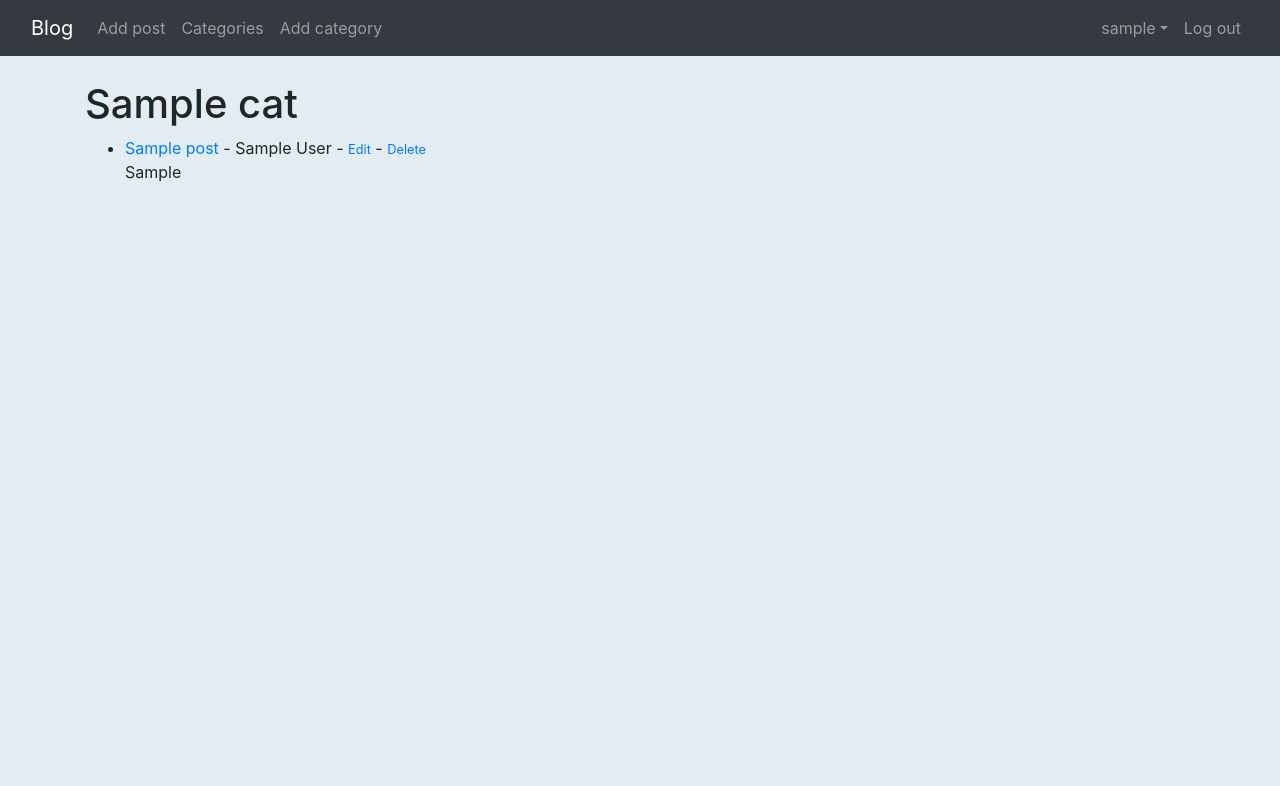
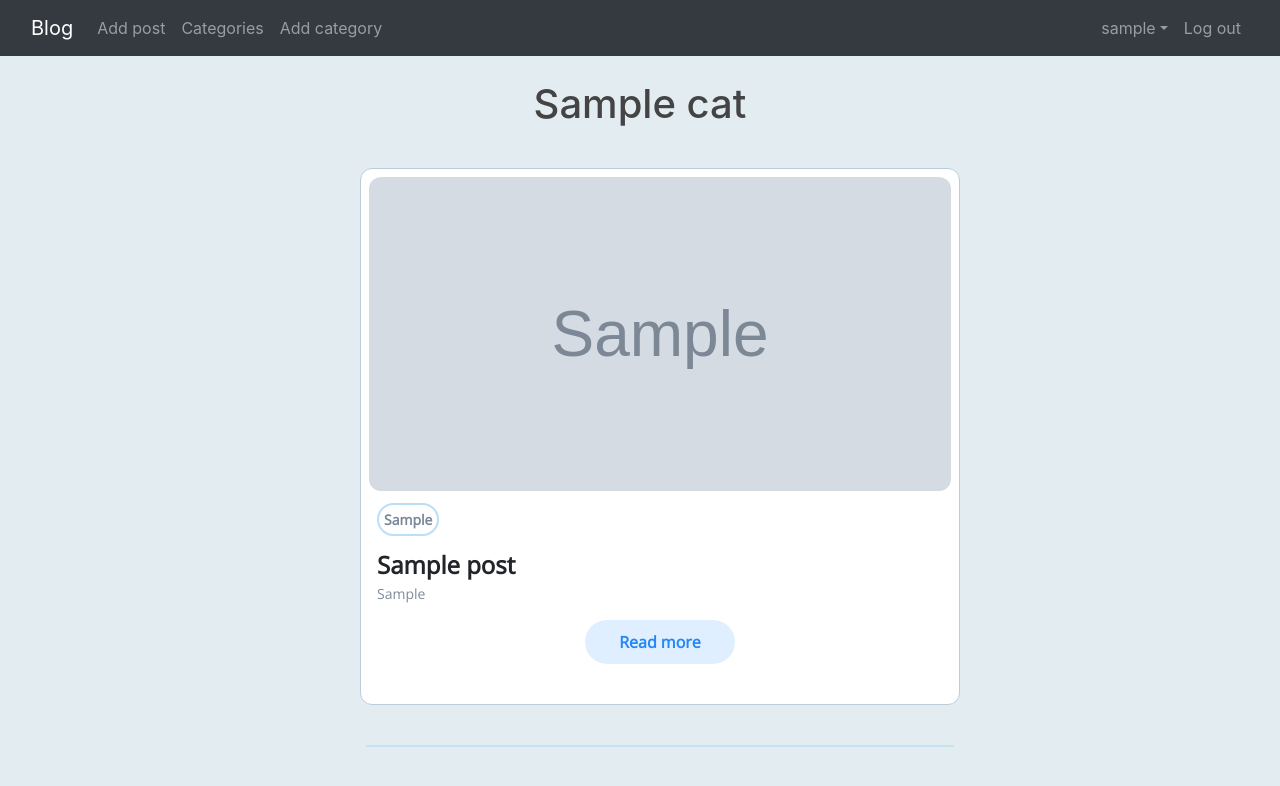
Before and after one commit to Rajan66/Blog, a Django app: template blog/templates/categories.html in a window 1280 px wide. Shown: the top 786 px of the page. Run offline with Django 4.2, Linux system fonts and the light colour scheme; a user stored in the database is signed in; tables that the repository leaves empty hold one stand-in row (values such as "Sample post"); the template is opened without the code that fills it: values that come from a table or form of the project are taken from there, most other values are stand-ins (such as "Sample title", 1, 10 or a date in 2020); grey boxes marked "Sample" are stand-in pictures; some libraries are stand-ins or nearby versions.

Commit message:
UI for category list and minor fixes

```diff
--- a/blog/static/css/register.css
+++ b/blog/static/css/register.css
@@ -56,7 +56,7 @@
 }
 
 .text .input{
-    width: 500%;
+    width: 100%;
     padding: 0 5px;
     height: 40px;
     font-size: 16px;
@@ -73,7 +73,7 @@
     width:260px;
 }
 
-input:focus {
+.input:focus {
     border-color: transparent;
     outline: 0px solid transparent;
 
--- a/blog/templates/categories.html
+++ b/blog/templates/categories.html
@@ -1,23 +1,39 @@
-
 {% extends "base.html" %}
 {% block content %}
+{% load static %}
+<link rel="stylesheet" href="{% static 'css/home.css' %}">
     {% if post_category %}
-        <h1>{{ cat }}</h1>
+        <center><h1>{{ cat }}</h1></center>
         <ul>
             {% for post in post_category %}
                 <li>
-                    <a href="{% url 'article-details' post.pk %}">{{ post.title }}</a>
-                    - {{ post.author.first_name }} {{ post.author.last_name }}
-                    {% if user.is_authenticated and post.author.id == user.id %}
-                        - <small><a href="{% url 'edit-post' post.pk %}">Edit</a></small>
-                        - <small><a href="{% url 'delete-post' post.pk %}">Delete</a></small>
-                    {% endif %}
-                    <br>
-                    {{ post.snippet|safe }}
+                    <div id="container">
+                        <!-- A div with card class for the card  -->
+                        <div class="card">
+                            {% if post.header_image %}
+                                <img src="{{ post.header_image.url }}"
+                                     alt="Catoo"
+                                     height="314px"
+                                     width="100%"
+                                     class="img-box">
+                            {% endif %}
+                            <div class="card__details">
+                                <!-- Span with tag class for the tag -->
+                                <span class="tag">{{ post.category|title }}</span>
+                                <div class="name">{{ post.title }}</div>
+                                <p>{{ post.snippet }}</p>
+                                <a class="btn btn-primary button"
+                                   href="{% url 'article-details' post.pk %}">Read more</a>
+                                <br>
+                            </div>
+                        </div>
+                    </div>
                 </li>
+                <br />
+                <hr>
             {% endfor %}
         </ul>
     {% else %}
-        <h1>No posts yet...</h1>
+        <center><h1>No posts yet...</h1></center>
     {% endif %}
 {% endblock content %}
--- a/users/templates/registration/login.html
+++ b/users/templates/registration/login.html
@@ -13,11 +13,11 @@
                     {% csrf_token %}
                     <div class="input">
                         <label>Username</label>
-                        <input type="text" name="username">
+                        <input type="text" name="username" required>
                     </div>
                     <div class="input">
                         <label>Password</label>
-                        <input type="Password" name="password">
+                        <input type="Password" name="password" required>
                     </div>
                     <br>
                     <button type="submit" class="btn btn-info">Log in</button>
```
